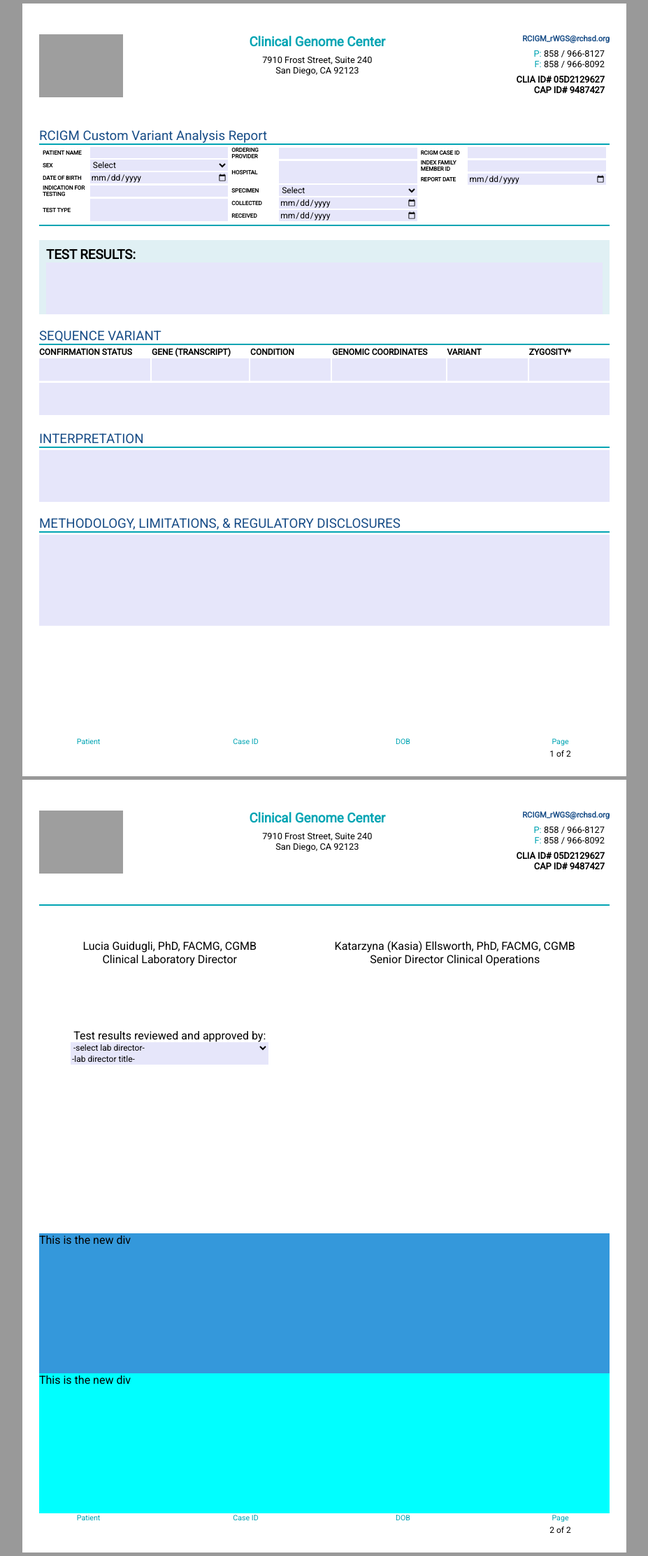
After one commit to cfinkelman/cva-flask, a Flask app: page /report/1 in a window 1280 px wide. The commit adds this page. Shown: the whole page at 70% size, without its empty margins (176-1103 px from the left). Run offline with Flask 2, Linux system fonts and the light colour scheme; grey boxes are pictures that could not be loaded.

Commit message:
serve cva from flask

```diff
--- a/app.py
+++ b/app.py
@@ -4,15 +4,18 @@ import re
 
 app = Flask(__name__)
 
-@app.route("/")
-def home():
-    return "Hello, Flask!"
+@app.route("/report/<report_type>")
+def report(report_type = None):
+    return render_template(
+        "report.html",
+        report_type=report_type
+    )
 
-@app.route("/hello/")
-@app.route("/hello/<name>")
-def hello_there(name = None):
+@app.route("/test/")
+@app.route("/test/<name>")
+def test(name = None):
     return render_template(
-        "hello_there.html",
+        "test.html",
         name=name,
         date=datetime.now()
     )
--- /dev/null
+++ b/static/index.js
@@ -0,0 +1,108 @@
+// constants
+const controleIdsAndInfo = {
+  // main page
+  patient_name: {},
+  sex: {},
+  date_of_birth: {},
+  indication_for_testing: {},
+  test_type: {},
+  ordering_provider: {},
+  hospital: {},
+  specimen: {},
+  collected: {},
+  received: {},
+  rcigm_case_id: {},
+  index_family_member_id: {},
+  report_date:{},
+  test_results: {},
+  confirmation_status: {},
+  gene_transcript: {},
+  condition: {},
+  genomic_coordinates: {},
+  variant: {},
+  zygosity: {},
+  sequence_variant_notes: {},
+  interpretation: {},
+  methodology_limitations_regulatory_disclosures: {},
+  approved_by: {},
+  // footer
+  patient: { key: 'patient_name' },
+  case_id: { key: 'rcigm_case_id' },
+  dob: { key: 'date_of_birth' },
+}
+
+// load document
+$(document).ready(function() {
+  const [mainForm] = ['main_form'].map(v => document.getElementById(v));
+
+  mainForm.addEventListener('change', handleChange)
+
+
+});
+
+// helper function
+function handleChange(e){
+  const { id = '', value } = e.target;
+  const updateField = controleIdsAndInfo[id]?.key || id;
+  controleIdsAndInfo[updateField].value = value;
+
+  console.log('change', updateField, controleIdsAndInfo);
+}
+
+// custom elements
+class Header extends HTMLElement {
+    connectedCallback() {
+      this.innerHTML = `
+        <header>
+            <div>
+                <img class="logo" src="./RadyChildrensInstitueGenomicsMedicineLogo.jpg" />
+            </div>
+            <div class="align_center">
+                <h3 class="teal">Clinical Genome Center</h3>
+                <p>
+                    7910 Frost Street, Suite 240<br />
+                    San Diego, CA 92123
+                </p>
+            </div>
+            <div class="align_right">
+                <h4 class="coolblue">RCIGM_rWGS@rchsd.org</h4>
+                <p>
+                    <span>P:</span> 858 / 966-8127<br />
+                    <span>F:</span> 858 / 966-8092<br />
+                </p>
+                <p><b>
+                    CLIA ID# 05D2129627<br />
+                    CAP ID# 9487427
+                </b></p>
+            </div>
+        </header>
+      `;
+    }
+  }
+
+  customElements.define('header-component', Header);
+
+  class Footer extends HTMLElement {
+    connectedCallback() {
+      const pageNumber = this.attributes.page_number?.value || 0;
+      const maxPages = this.attributes.max_pages?.value || 2;
+      controleIdsAndInfo.patient_name.update = controleIdsAndInfo.patient_name.update || [];
+      controleIdsAndInfo.patient_name.update.push(`patient${pageNumber}`);
+
+      this.innerHTML = `
+        <footer>
+            <label for="patient">Patient</label>
+            <input type="text" name="patient" id="patient${pageNumber}"/>
+            <label for="case_id">Case ID</label>
+            <input type="text" name="case_id" id="case_id${pageNumber}">
+            <label for="dob">DOB</label>
+            <input type="text" name="dob" id="dob${pageNumber}" />
+            <label for="page_number">Page</label>
+            <input type="text" name="page_number" id="page_number${pageNumber}" value="${pageNumber} of ${maxPages}" />
+        </div>
+        </footer>
+      `;
+    }
+  }
+
+  customElements.define('footer-component', Footer);
--- a/static/styles.css
+++ b/static/styles.css
@@ -1,4 +1,176 @@
-.message {
-    font-weight: 600;
-    color: blue;
-}
+.coolblue{
+    color: #1177aa;
+    color: #184d87;
+  }
+  .teal{
+    color: #01a4b3
+  }
+
+  .align_center{
+    text-align: center;
+  }
+
+  .align_right{
+    text-align: right;
+  }
+
+  body{
+      margin:0in;
+      padding:0in;
+      display: grid;
+      box-sizing: border-box;
+  }
+
+  h3, h4{
+    margin: 0;
+  }
+
+  @media only screen and (min-width: 8.5in) {
+      body {
+        background-color: #999999;
+        justify-content: center;
+        font-family: 'Roboto', Arial, Helvetica, sans-serif;
+      }
+    }
+
+  .mypage{
+      background: white;
+      width: 8.5in;
+      height: 11in;
+      padding: 0.25in;
+      display: grid;
+      grid-template-rows: auto 1fr auto;
+      margin: 5px;
+  }
+
+  header{
+    display: grid;
+    grid-template-columns: auto auto auto;
+    margin: 20px 0px;
+  }
+  header .logo{
+    object-fit: cover;
+    width: 120px;
+  }
+  header h4{
+    font-size: 0.7em;
+  }
+  header span{
+    color: #01a4b3;
+  }
+  header p{
+    font-size: 0.8em;
+    margin: 7px;
+  }
+
+  footer{
+    display: grid;
+    grid-auto-flow: column;
+    grid-template-columns: auto auto auto auto;
+    grid-template-rows: 1fr 1fr;
+    justify-content: space-between;
+    text-align: center;
+    font-size: 8pt;
+  }
+
+  footer input{
+    text-align: center;
+    background-color: white;
+  }
+
+  footer label{
+    color: #01a4b3;
+  }
+
+  section{
+    margin: 20px 0;
+  }
+
+  /* inputs */
+  input, select, textarea{
+    background-color: lavender;
+    border: none;
+    font-family: 'Roboto', Arial, Helvetica, sans-serif;
+    font-size: 9pt;
+    resize: none;
+  }
+  input:focus, select:focus, textarea:focus{
+    background-color: white;
+  }
+  .control_panel{
+    display: grid;
+    grid-template-columns: repeat(3, 1fr);
+    gap: 5px;
+    font-size: 6pt;
+    font-weight: bolder;
+    border-top: 2px solid  #01a4b3;
+    border-bottom: 2px solid  #01a4b3;
+    padding: 5px;
+  }
+  .col{
+    display: grid;
+    grid-template-columns: 1fr 3fr;
+    gap: 2px;
+    align-items: center;
+    align-content: start;
+  }
+
+  .test_results_section{
+    background-color: #e0f0f4;
+    padding: 10px 10px 0px 10px;
+  }
+
+  .test_results{
+    display: grid;
+    grid-template-rows: 1fr;
+  }
+
+  .subsection h3{
+    margin: 0;
+    color: #184d87;
+    font-weight: normal;
+  }
+
+  .subsection>div{
+    display: grid;
+    grid-template-rows: 1fr;
+    border-top: 2px solid #01a4b3;
+    padding-top: 3px;
+  }
+
+  .sequence_variant{
+    font-size: 9pt;
+    font-weight: bold;
+  }
+
+  .six_column_row{
+    display: grid;
+    grid-template-columns: repeat(6, auto);
+    grid-template-rows: auto 1fr;
+    grid-auto-flow: column;    justify-content: stretch;
+    align-items: end;
+    gap: 2px;
+  }
+
+  .sequence_variant_notes{
+    padding: 3px 0px;
+    font-size: 6pt;
+    display: grid;
+    grid-row: 1fr;
+  }
+
+  .two_column_row{
+    display: grid;
+    grid-template-columns: auto auto;
+    align-content: space-around;
+    text-align: center;
+  }
+
+  .two_column_row div{
+    margin: 45px;
+  }
+
+  .approve_panel{
+    display: grid;
+    grid-auto-flow: row;
+  }
--- /dev/null
+++ b/templates/report.html
@@ -0,0 +1,141 @@
+<!DOCTYPE html PUBLIC "-//W3C//DTD XHTML 1.0 Strict//EN" "http://www.w3.org/TR/xhtml1/DTD/xhtml1-strict.dtd">
+    <html xmlns="http://www.w3.org/1999/xhtml">
+        <head>
+            <title>CVA FORM</title>
+            <link rel="preconnect" href="https://fonts.googleapis.com">
+            <link rel="preconnect" href="https://fonts.gstatic.com" crossorigin>
+            <link href="https://fonts.googleapis.com/css2?family=Roboto&display=swap" rel="stylesheet">
+            <link rel="stylesheet" type="text/css" href="{{ url_for('static', filename='styles.css')}}" />
+        </head>
+        <body>
+            <form id="main_form">
+                <div class="mypage">
+                    <header-component></header-component>
+                    <div class="main_content">
+                        <section class="subsection">
+                            <h3 class="coolblue">RCIGM Custom Variant Analysis Report</h3>
+                            <div class="control_panel">
+                                <div class="col">
+                                    <label for="patient_name" >PATIENT NAME</label>
+                                    <input type="text" id="patient_name" name="patient_name" />
+                                    <label for="sex" >SEX</label>
+                                    <select type="text" id="sex" name="sex">
+                                        <option value="Select">Select</option>
+                                        <option value="Male">Male</option>
+                                        <option value="Male">Female</option>
+                                        <option value="Male">Not Specified</option>
+                                    </select>
+                                    <label for="date_of_birth" >DATE OF BIRTH</label>
+                                    <input type="date" id="date_of_birth" name="date_of_birth" />
+                                    <label for="indication_for_testing" >INDICATION FOR TESTING</label>
+                                    <input type="text" id="indication_for_testing" name="indication_for_testing" />
+                                    <label for="test_type" >TEST TYPE</label>
+                                    <textarea id="test_type" name="test_type" cols="32" rows="2" wrap="hard" maxlength="58"></textarea>
+                                </div>
+                                <div class="col">
+                                    <label for="ordering_provider">ORDERING PROVIDER</label>
+                                    <input type="text" id="ordering_provider" name="ordering_provider" />
+                                    <label for="hospital">HOSPITAL</label>
+                                    <textarea id="hospital" name="hospital" cols="32" rows="2" wrap="hard" maxlength="58"></textarea>
+                                    <label for="specimen">SPECIMEN</label>
+                                    <select type="text" id="specimen" name="specimen">
+                                        <option value="Select">Select</option>
+                                        <option value="Blood">Blood</option>
+                                        <option value="Saliva">Saliva</option>
+                                        <option value="DNA">DNA (Extracted)</option>
+                                    </select>
+                                    <label for="collected">COLLECTED</label>
+                                    <input type="date" id="collected" name="collected" />
+                                    <label for="received">RECEIVED</label>
+                                    <input type="date" id="received" name="received" />
+                                </div>
+                                <div class="col">
+                                    <label for="rcigm_case_id">RCIGM CASE ID</label>
+                                    <input type="text" id="rcigm_case_id" name="rcigm_case_id" />
+                                    <label for="index_family_member_id">INDEX FAMILY MEMBER ID</label>
+                                    <input type="text" id="index_family_member_id" name="index_family_member_id" />
+                                    <label for="report_date">REPORT DATE</label>
+                                    <input type="date" id="report_date" name="report_date" />
+                                </div>
+                            </div>
+                        </section>
+                        <section class="test_results_section">
+                            <label for="test_results"><h3>TEST RESULTS: </h3></label>
+                            <div class="test_results">
+                                <textarea id="test_results" name="test_results"  cols="110" rows="5" wrap="hard" maxlength="560"></textarea>
+                            </div>
+                        </section>
+                        <section class="subsection">
+                            <h3>SEQUENCE VARIANT</h3>
+                            <div class="sequence_variant">
+                                <div class="six_column_row">
+                                    <label for="confirmation_status">CONFIRMATION STATUS</label>
+                                    <textarea id="confirmation_status" name="confirmation_status"  cols="11" rows="2" wrap="hard" maxlength="22"></textarea>
+                                    <label for="gene_transcript">GENE (TRANSCRIPT)</label>
+                                    <textarea id="gene_transcript" name="gene_transcript"  cols="11" rows="2" wrap="hard" maxlength="22"></textarea>
+                                    <label for="condition">CONDITION</label>
+                                    <textarea id="condition" name="condition"  cols="11" rows="2" wrap="hard" maxlength="22"></textarea>
+                                    <label for="genomic_coordinates">GENOMIC COORDINATES</label>
+                                    <textarea id="genomic_coordinates" name="genomic_coordinates"  cols="11" rows="2" wrap="hard" maxlength="22"></textarea>
+                                    <label for="variant">VARIANT</label>
+                                    <textarea id="variant" name="variant"  cols="11" rows="2" wrap="hard" maxlength="22"></textarea>
+                                    <label for="zygosity">ZYGOSITY*</label>
+                                    <textarea id="zygosity" name="zygosity"  cols="11" rows="2" wrap="hard" maxlength="22"></textarea>
+                                </div>
+                                <div class="sequence_variant_notes">
+                                    <textarea id="sequence_variant_notes" name="sequence_variant_notes"  cols="190" rows="3" wrap="hard" maxlength="570"></textarea>
+                                </div>
+                            </div>
+                        </section>
+                        <section class="subsection">
+                            <label for="interpretation"><h3>INTERPRETATION</h3></label>
+                            <div>
+                                <textarea id="interpretation" name="interpretation"  cols="110" rows="5" wrap="hard" maxlength="560"></textarea>
+                            </div>
+                        </section>
+                        <section class="subsection">
+                            <label for="methodology_limitations_regulatory_disclosures"><h3>METHODOLOGY, LIMITATIONS, & REGULATORY DISCLOSURES</h3></label>
+                            <div>
+                                <textarea id="methodology_limitations_regulatory_disclosures" name="methodology_limitations_regulatory_disclosures"  cols="110" rows="9" wrap="hard" maxlength="990"></textarea>
+                            </div>
+                        </section>
+                    </div>
+                    <footer-component page_number="1"  max_pages="2" />
+                </div>
+                <div class="mypage">
+                    <header-component></header-component>
+                    <div class="main_content">
+                        <section class="subsection">
+                            <div class="two_column_row">
+                                <div>
+                                    Lucia Guidugli, PhD, FACMG, CGMB<br />
+                                    Clinical Laboratory Director
+                                </div>
+                                <div>
+                                    Katarzyna (Kasia) Ellsworth, PhD, FACMG, CGMB<br />
+                                    Senior Director Clinical Operations
+                                </div>
+                                <div class="approve_panel">
+                                    <label for="approved_by">Test results reviewed and approved by:</label>
+                                    <select type="text" id="approved_by" name="approved_by">
+                                        <option value="Select">-select lab director-</option>
+                                        <option value="kellsworth">Kasia Ellsworth, PhD, FACMG, CGMB</option>
+                                        <option value="lguidugli">Lucia Guidugli, PhD, FACMG, CGMB</option>
+                                        <option value="mtokita">Mari Tokita, PhD, FACMG, CGMB</option>
+                                        <option value="aramalingam">Arivudainambi Ramalingam, PhD, FACMG</option>
+                                        <option value="jtanaka">Joy Tanaka, PhD</option>
+                                    </select>
+                                    <input type="text" id="lab_director_title" name="lab_director_title" value="-lab director title-"/>
+                                </div>
+                            </div>
+                        </section>
+                    </div>
+                    <div style="background-color: #3498db; width: 100%; height: 200px;">This is the new div</div>
+                    <div style="background-color: cyan; width: 100%; height: 200px;">This is the new div</div>
+                    <footer-component page_number="2" max_pages="2" />
+                </div>
+            </form>
+            <script src="https://ajax.googleapis.com/ajax/libs/jquery/3.5.1/jquery.min.js"></script>
+            <script src="{{ url_for('static', filename='index.js')}}"></script>
+       </body>
+    </html>
```
Also changed, not shown: README.md, static/RadyChildrensInstitueGenomicsMedicineLogo.jpg (added), templates/test.html (renamed from templates/hello_there.html).
